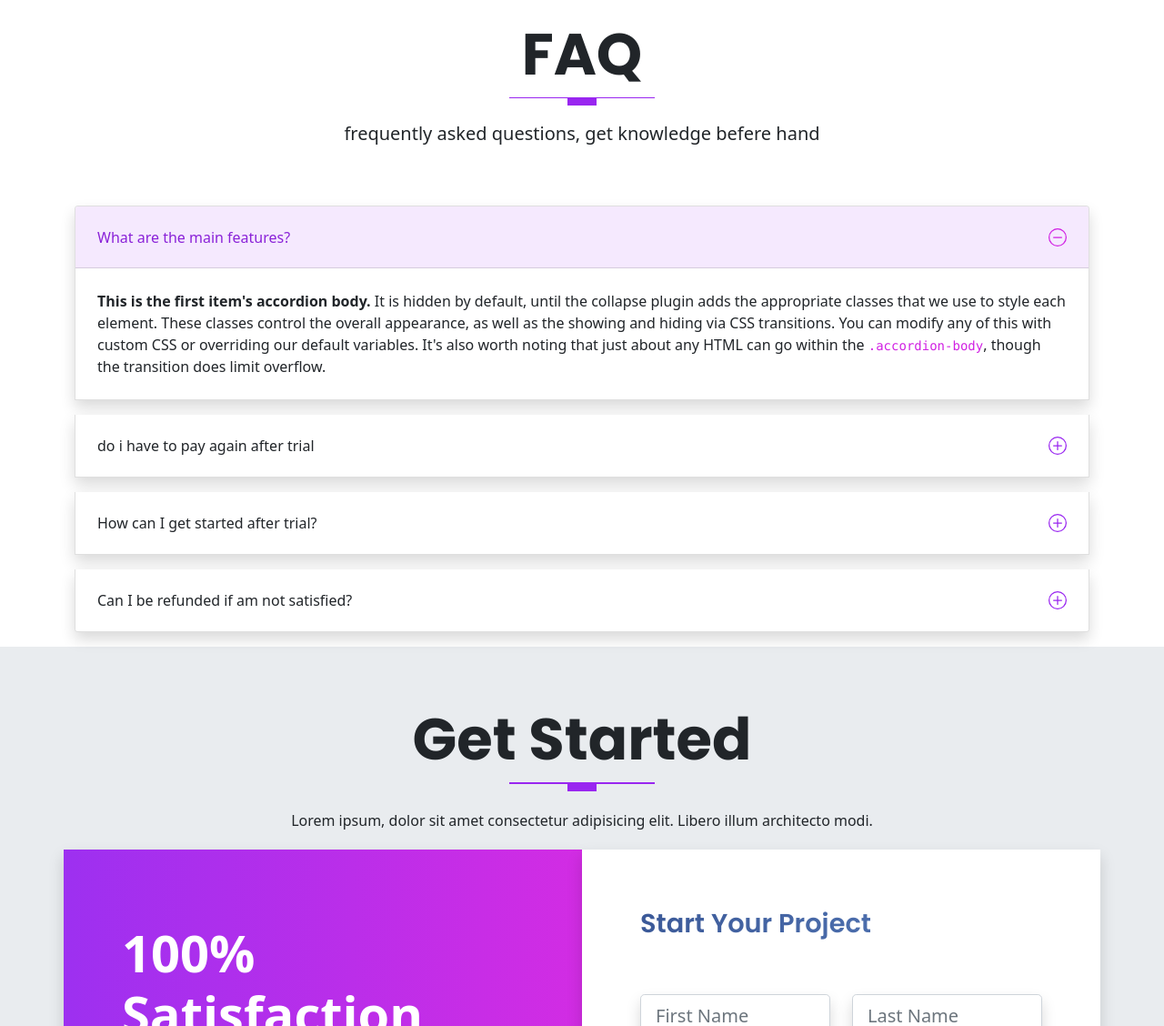
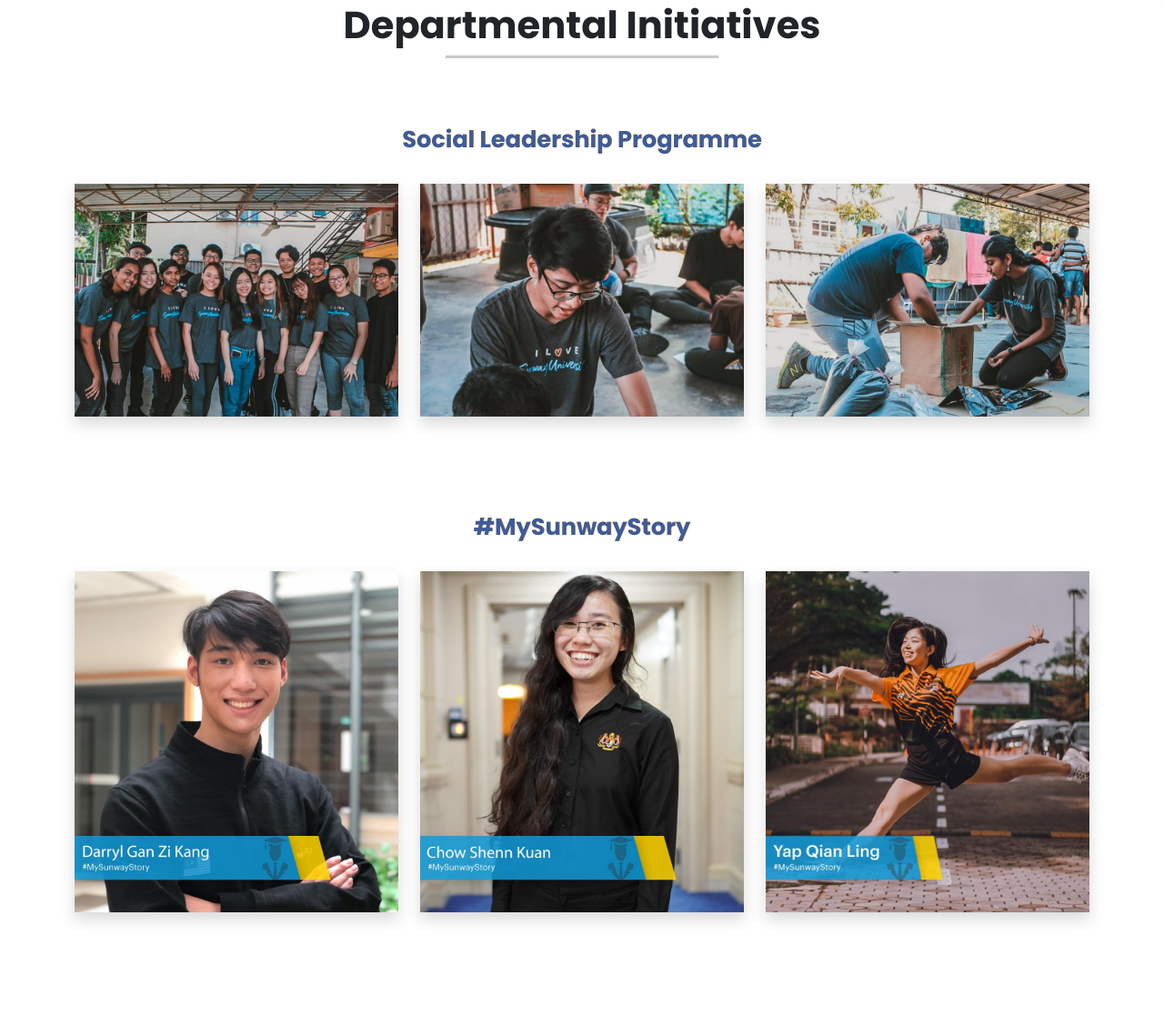
Before and after one commit to eesuhn/sunway-ssa, a website: page index.html in a window 1280 px wide. Shown: the part 4829-5957 px from the top of the page at 91% size. Drawn offline with nearby package versions, Linux system fonts and the light colour scheme; files that its build step writes are made by us from their sources.

Commit message:
Updated faq section
1. Added faq section
2. Segmented main and departmental initiative

```diff
--- a/index.html
+++ b/index.html
@@ -172,7 +172,7 @@
   <div class="container">
     <div class="row text-center text-white">
       <h1 class="display-3 fw-bold">Our Initiatives</h1>
-      <hr style="width: 300px; height: 3px; " class="mx-auto">
+      <hr style="width: 300px; height: 3px; margin-bottom: -2rem;" class="mx-auto">
     </div>
 
     <!-- SGT 2019 -->
@@ -277,132 +277,175 @@
 
   </div>
   <svg xmlns="http://www.w3.org/2000/svg" viewBox="0 0 1440 320"><path fill="#fff" fill-opacity="1" d="M0,96L48,128C96,160,192,224,288,213.3C384,203,480,117,576,117.3C672,117,768,203,864,202.7C960,203,1056,117,1152,117.3C1248,117,1344,203,1392,245.3L1440,288L1440,320L1392,320C1344,320,1248,320,1152,320C1056,320,960,320,864,320C768,320,672,320,576,320C480,320,384,320,288,320C192,320,96,320,48,320L0,320Z"></path></svg>
+
 </section>
+
+<div class="container">
+  <div class="row text-center text-black">
+    <h1 class="display-3 fw-bold" style="font-size: 2.6rem;">Departmental Initiatives</h1>
+    <hr style="width: 300px; height: 3px; " class="mx-auto">
+  </div>
+
+  <!-- SLP -->
+  <div class="row text-center text-white">
+    <h1 class="display-3 fw-bold initiative-title">
+      <div class="initiative-title-border" style="color: #3d5c9b;">
+        Social Leadership Programme
+      </div>
+    </h1>
+  </div>
+  <div class="row initiative-row">
+    <div class="col-lg-4 col-md-6">
+      <div class="portfolio-box shadow">
+        <img src="images/initiatives/slp/slp1.jpg" alt="social leadership programme 1" title="social leadership programme 1" class="img-fluid">
+        <div class="portfolio-info">
+          <div class="caption">
+            <h4>
+              Lorem ipsum dolor sit amet, consectetur adipiscing elit.
+              Proin in felis finibus, cursus nunc sit amet, consectetur mauris.
+            </h4>
+          </div>
+        </div>
+      </div>
+    </div>
+    <div class="col-lg-4 col-md-6">
+      <div class="portfolio-box shadow">
+        <img src="images/initiatives/slp/slp2.jpg" alt="social leadership programme 2" title="social leadership programme 2" class="img-fluid">
+        <div class="portfolio-info">
+          <div class="caption">
+            <h4>
+              Lorem ipsum dolor sit amet, consectetur adipiscing elit.
+              Proin in felis finibus, cursus nunc sit amet, consectetur mauris.
+            </h4>
+          </div>
+        </div>
+      </div>
+    </div>
+    <div class="col-lg-4 col-md-6">
+      <div class="portfolio-box shadow">
+        <img src="images/initiatives/slp/slp3.jpg" alt="social leadership programme 3" title="social leadership programme 3" class="img-fluid">
+        <div class="portfolio-info">
+          <div class="caption">
+            <h4>
+              Lorem ipsum dolor sit amet, consectetur adipiscing elit.
+              Proin in felis finibus, cursus nunc sit amet, consectetur mauris.
+            </h4>
+          </div>
+        </div>
+      </div>
+    </div>
+  </div>
+
+  <!-- MySunwayStory  -->
+  <div class="row text-center text-white">
+    <h1 class="display-3 fw-bold initiative-title">
+      <div class="initiative-title-border" style="color:  #3d5c9b;;">
+        #MySunwayStory
+      </div>
+    </h1>
+  </div>
+  <div class="row initiative-row">
+    <div class="col-lg-4 col-md-6">
+      <div class="portfolio-box shadow">
+        <img src="images/initiatives/mss/mss1.jpg" alt="my sunway story 1" title="my sunway story 1" class="img-fluid">
+        <div class="portfolio-info">
+          <div class="caption">
+            <h4>
+              Lorem ipsum dolor sit amet, consectetur adipiscing elit.
+              Proin in felis finibus, cursus nunc sit amet, consectetur mauris.
+            </h4>
+          </div>
+        </div>
+      </div>
+    </div>
+    <div class="col-lg-4 col-md-6">
+      <div class="portfolio-box shadow">
+        <img src="images/initiatives/mss/mss2.jpg" alt="my sunway story 2" title="my sunway story 2" class="img-fluid">
+        <div class="portfolio-info">
+          <div class="caption">
+            <h4>
+              Lorem ipsum dolor sit amet, consectetur adipiscing elit.
+              Proin in felis finibus, cursus nunc sit amet, consectetur mauris.
+            </h4>
+          </div>
+        </div>
+      </div>
+    </div>
+    <div class="col-lg-4 col-md-6">
+      <div class="portfolio-box shadow">
+        <img src="images/initiatives/mss/mss3.jpg" alt="my sunway story 3" title="my sunway story 3" class="img-fluid">
+        <div class="portfolio-info">
+          <div class="caption">
+            <h4>
+              Lorem ipsum dolor sit amet, consectetur adipiscing elit.
+              Proin in felis finibus, cursus nunc sit amet, consectetur mauris.
+            </h4>
+          </div>
+        </div>
+      </div>
+    </div>
+  </div>
+
+</div>
 
 <!-- /////////////////////////////////////////////////////////////////////////////////////////////////
                        START SECTION 4 - THE FAQ
 //////////////////////////////////////////////////////////////////////////////////////////////////////-->
-<section id="faq" class="faq">
+<section id="faq" class="faq" style="margin-bottom: 6rem;">
   <div class="container">
-    <div class="row text-center">
-      <h1 class="display-3 fw-bold text-uppercase">faq</h1>
-      <div class="heading-line"></div>
-      <p class="lead">frequently asked questions, get knowledge befere hand</p>
+    <div class="row text-center text-black">
+      <h1 class="display-3 fw-bold" style="font-size: 50px; margin-top: 6rem;">FAQ</h1>
+      <hr style="width: 300px; height: 3px; margin-bottom: -2rem;" class="mx-auto">
     </div>
     <!-- ACCORDION CONTENT  -->
     <div class="row mt-5">
       <div class="col-md-12">
         <div class="accordion" id="accordionExample">
+
           <!-- ACCORDION ITEM 1 -->
-          <div class="accordion-item shadow mb-3">
+          <div class="accordion-item shadow mb-3 faq-button">
             <h2 class="accordion-header" id="headingOne">
-              <button class="accordion-button" type="button" data-bs-toggle="collapse" data-bs-target="#collapseOne" aria-expanded="true" aria-controls="collapseOne">
-                What are the main features?
+              <button class="accordion-button faq-button-top" type="button" data-bs-toggle="collapse" data-bs-target="#collapseOne" aria-expanded="true" aria-controls="collapseOne">
+                Lorem ipsum dolor sit amet, consectetur adipiscing elit.
               </button>
             </h2>
             <div id="collapseOne" class="accordion-collapse collapse show" aria-labelledby="headingOne" data-bs-parent="#accordionExample">
               <div class="accordion-body">
-                <strong>This is the first item's accordion body.</strong> It is hidden by default, until the collapse plugin adds the appropriate classes that we use to style each element. These classes control the overall appearance, as well as the showing and hiding via CSS transitions. You can modify any of this with custom CSS or overriding our default variables. It's also worth noting that just about any HTML can go within the <code>.accordion-body</code>, though the transition does limit overflow.
+                Lorem ipsum dolor sit amet, consectetur adipiscing elit.
+                Proin in felis finibus, cursus nunc sit amet, consectetur mauris.
               </div>
             </div>
           </div>
-             <!-- ACCORDION ITEM 2 -->
-          <div class="accordion-item shadow mb-3">
+
+          <!-- ACCORDION ITEM 2 -->
+          <div class="accordion-item shadow mb-3 faq-button">
             <h2 class="accordion-header" id="headingTwo">
-              <button class="accordion-button collapsed" type="button" data-bs-toggle="collapse" data-bs-target="#collapseTwo" aria-expanded="false" aria-controls="collapseTwo">
-                do i have to pay again after trial
+              <button class="accordion-button faq-button-top collapsed" type="button" data-bs-toggle="collapse" data-bs-target="#collapseTwo" aria-expanded="false" aria-controls="collapseTwo">
+                Lorem ipsum dolor sit amet, consectetur adipiscing elit.
               </button>
             </h2>
             <div id="collapseTwo" class="accordion-collapse collapse" aria-labelledby="headingTwo" data-bs-parent="#accordionExample">
               <div class="accordion-body">
-                <strong>This is the second item's accordion body.</strong> It is hidden by default, until the collapse plugin adds the appropriate classes that we use to style each element. These classes control the overall appearance, as well as the showing and hiding via CSS transitions. You can modify any of this with custom CSS or overriding our default variables. It's also worth noting that just about any HTML can go within the <code>.accordion-body</code>, though the transition does limit overflow.
+                Lorem ipsum dolor sit amet, consectetur adipiscing elit.
+                Proin in felis finibus, cursus nunc sit amet, consectetur mauris.
               </div>
             </div>
           </div>
-             <!-- ACCORDION ITEM 3 -->
-          <div class="accordion-item shadow mb-3">
+
+          <!-- ACCORDION ITEM 3 -->
+          <div class="accordion-item shadow mb-3 faq-button">
             <h2 class="accordion-header" id="headingThree">
-              <button class="accordion-button collapsed" type="button" data-bs-toggle="collapse" data-bs-target="#collapseThree" aria-expanded="false" aria-controls="collapseThree">
-            How can I get started after trial?
+              <button class="accordion-button faq-button-top collapsed" type="button" data-bs-toggle="collapse" data-bs-target="#collapseThree" aria-expanded="false" aria-controls="collapseThree">
+                Lorem ipsum dolor sit amet, consectetur adipiscing elit.
               </button>
             </h2>
             <div id="collapseThree" class="accordion-collapse collapse" aria-labelledby="headingThree" data-bs-parent="#accordionExample">
               <div class="accordion-body">
-                <strong>This is the third item's accordion body.</strong> It is hidden by default, until the collapse plugin adds the appropriate classes that we use to style each element. These classes control the overall appearance, as well as the showing and hiding via CSS transitions. You can modify any of this with custom CSS or overriding our default variables. It's also worth noting that just about any HTML can go within the <code>.accordion-body</code>, though the transition does limit overflow.
+                Lorem ipsum dolor sit amet, consectetur adipiscing elit.
+                Proin in felis finibus, cursus nunc sit amet, consectetur mauris.
               </div>
             </div>
           </div>
-             <!-- ACCORDION ITEM 4 -->
-          <div class="accordion-item shadow mb-3">
-            <h2 class="accordion-header" id="headingFour">
-              <button class="accordion-button collapsed" type="button" data-bs-toggle="collapse" data-bs-target="#collapseFour" aria-expanded="false" aria-controls="collapseFour">
-                Can I be refunded if am not satisfied?
-              </button>
-            </h2>
-            <div id="collapseFour" class="accordion-collapse collapse" aria-labelledby="headingFour" data-bs-parent="#accordionExample">
-              <div class="accordion-body">
-                <strong>This is the third item's accordion body.</strong> It is hidden by default, until the collapse plugin adds the appropriate classes that we use to style each element. These classes control the overall appearance, as well as the showing and hiding via CSS transitions. You can modify any of this with custom CSS or overriding our default variables. It's also worth noting that just about any HTML can go within the <code>.accordion-body</code>, though the transition does limit overflow.
-              </div>
-            </div>
-          </div>
-        </div>
-      </div>
-    </div>
-  </div>
-</section>
-
-<!-- /////////////////////////////////////////////////////////////////////////////////////////////////////////
-              START SECTION 8 - GET STARTED
-/////////////////////////////////////////////////////////////////////////////////////////////////////////-->
-<section id="contact" class="get-started">
-  <div class="container">
-    <div class="row text-center">
-      <h1 class="display-3 fw-bold text-capitalize">Get started</h1>
-      <div class="heading-line"></div>
-      <p class="lh-lg">
-        Lorem ipsum, dolor sit amet consectetur adipisicing elit. Libero illum architecto modi.
-      </p>
-    </div>
-
-    <!-- START THE CTA CONTENT  -->
-    <div class="row text-white">
-      <div class="col-12 col-lg-6 gradient shadow p-3">
-        <div class="cta-info w-100">
-          <h4 class="display-4 fw-bold">100% Satisfaction Guaranteed</h4>
-          <p class="lh-lg">
-            Lorem ipsum dolor sit amet consectetur adipisicing elit. Aperiam alias optio minima, tempore architecto sint ipsam dolore tempora facere laboriosam corrupti!
-          </p>
-          <h3 class="display-3--brief">What will be the next step?</h3>
-          <ul class="cta-info__list">
-            <li>We'll prepare the proposal.</li>
-            <li>we'll discuss it together.</li>
-            <li>let's start the discussion.</li>
-          </ul>
-        </div>
-      </div>
-      <div class="col-12 col-lg-6 bg-white shadow p-3">
-        <div class="form w-100 pb-2">
-          <h4 class="display-3--title mb-5">start your project</h4>
-          <form action="#" class="row">
-            <div class="col-lg-6 col-md mb-3">
-              <input type="text" placeholder="First Name" id="inputFirstName" class="shadow form-control form-control-lg">
-            </div>
-            <div class="col-lg-6 col-md mb-3">
-              <input type="text" placeholder="Last Name" id="inputLastName" class="shadow form-control form-control-lg">
-            </div>
-            <div class="col-lg-12 mb-3">
-              <input type="email" placeholder="email address" id="inputEmail" class="shadow form-control form-control-lg">
-            </div>
-            <div class="col-lg-12 mb-3">
-              <textarea name="message" placeholder="message" id="message" rows="8" class="shadow form-control form-control-lg"></textarea>
-            </div>
-            <div class="text-center d-grid mt-1">
-              <button type="button" class="btn btn-primary rounded-pill pt-3 pb-3">
-                submit
-                <i class="fas fa-paper-plane"></i>
-              </button>
-            </div>
-          </form>
         </div>
       </div>
     </div>
```
Also changed, not shown: assets/css/style.css, images/initiatives/mss/mss1.jpg (added), images/initiatives/mss/mss2.jpg (added), images/initiatives/mss/mss3.jpg (added), images/initiatives/slp/slp1.jpg (added), images/initiatives/slp/slp2.jpg (added), images/initiatives/slp/slp3.jpg (added).
